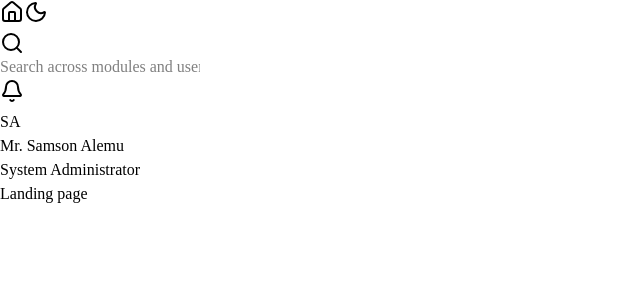
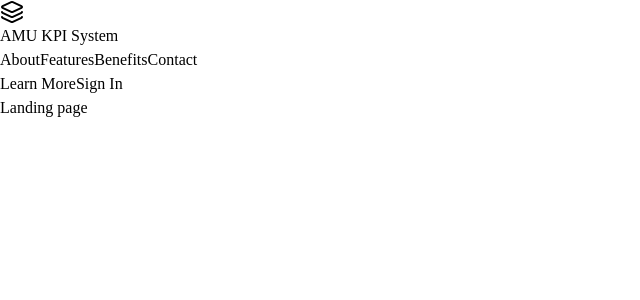
Before and after one commit to MentosMkt/AMU-KPI-Monitoring-System, a React app in the folder Frontend/: page / in a window 1280 px wide. Shown: the top 300 px of the page, without its empty margins (0-640 px from the left). Built offline with nearby package versions, Linux system fonts and the light colour scheme; the HTML template or start-up script is replaced by a standard one.

Commit message:
Modify the navbar that the authenticated and non-authenticated user can see

```diff
--- a/Frontend/src/Components/UI/Navbar.jsx
+++ b/Frontend/src/Components/UI/Navbar.jsx
@@ -1,7 +1,16 @@
 import { Search, Home, Bell, Moon } from "lucide-react";
+import { Link } from "react-router-dom";
+
+import { Layers } from "lucide-react";
+
+const user = {
+  isAuthenticated: false,
+};
+
+const navLinks = ["About", "Features", "Benefits", "Contact"];
 
 const Navbar = () => {
-  return (
+  return user.isAuthenticated ? (
     <header className="h-16 bg-card border-b border-border flex items-center justify-between px-6 shrink-0 w-full">
       <div className="flex items-center gap-4">
         <button className="p-2 rounded-lg hover:bg-secondary transition-colors active:scale-[0.97]">
@@ -44,6 +53,41 @@ const Navbar = () => {
         </div>
       </div>
     </header>
+  ) : (
+    <nav className="sticky top-0 z-50 bg-background/80 backdrop-blur-lg border-b border-border/60">
+      <div className="max-w-7xl mx-auto flex items-center justify-between px-6 h-16">
+        <Link to="/" className="flex items-center gap-2.5 group">
+          <div className="w-9 h-9 rounded-lg bg-primary flex items-center justify-center shadow-md shadow-primary/20 transition-transform group-hover:scale-105 group-active:scale-95">
+            <Layers className="w-5 h-5 text-primary-foreground" />
+          </div>
+          <span className="font-bold text-foreground text-base tracking-tight">
+            AMU KPI System
+          </span>
+        </Link>
+
+        <div className="hidden md:flex items-center gap-1">
+          {navLinks.map((link) => (
+            <a
+              key={link}
+              href={`#${link.toLowerCase()}`}
+              className="px-3.5 py-2 text-sm text-muted-foreground hover:text-foreground transition-colors rounded-md hover:bg-accent/50"
+            >
+              {link}
+            </a>
+          ))}
+        </div>
+
+        <div className="flex items-center gap-2.5">
+          {/* Navbar Buttons as normal buttons */}
+          <button className="hidden sm:inline-flex px-3 py-2 text-sm rounded-md border border-input bg-background hover:bg-accent hover:text-accent-foreground transition-colors">
+            <a href="#about">Learn More</a>
+          </button>
+          <button className="px-3 py-2 text-sm rounded-md bg-primary text-primary-foreground shadow-md shadow-primary/20 hover:bg-primary/90 transition-colors">
+            <Link to="/signin">Sign In</Link>
+          </button>
+        </div>
+      </div>
+    </nav>
   );
 };
 
```
